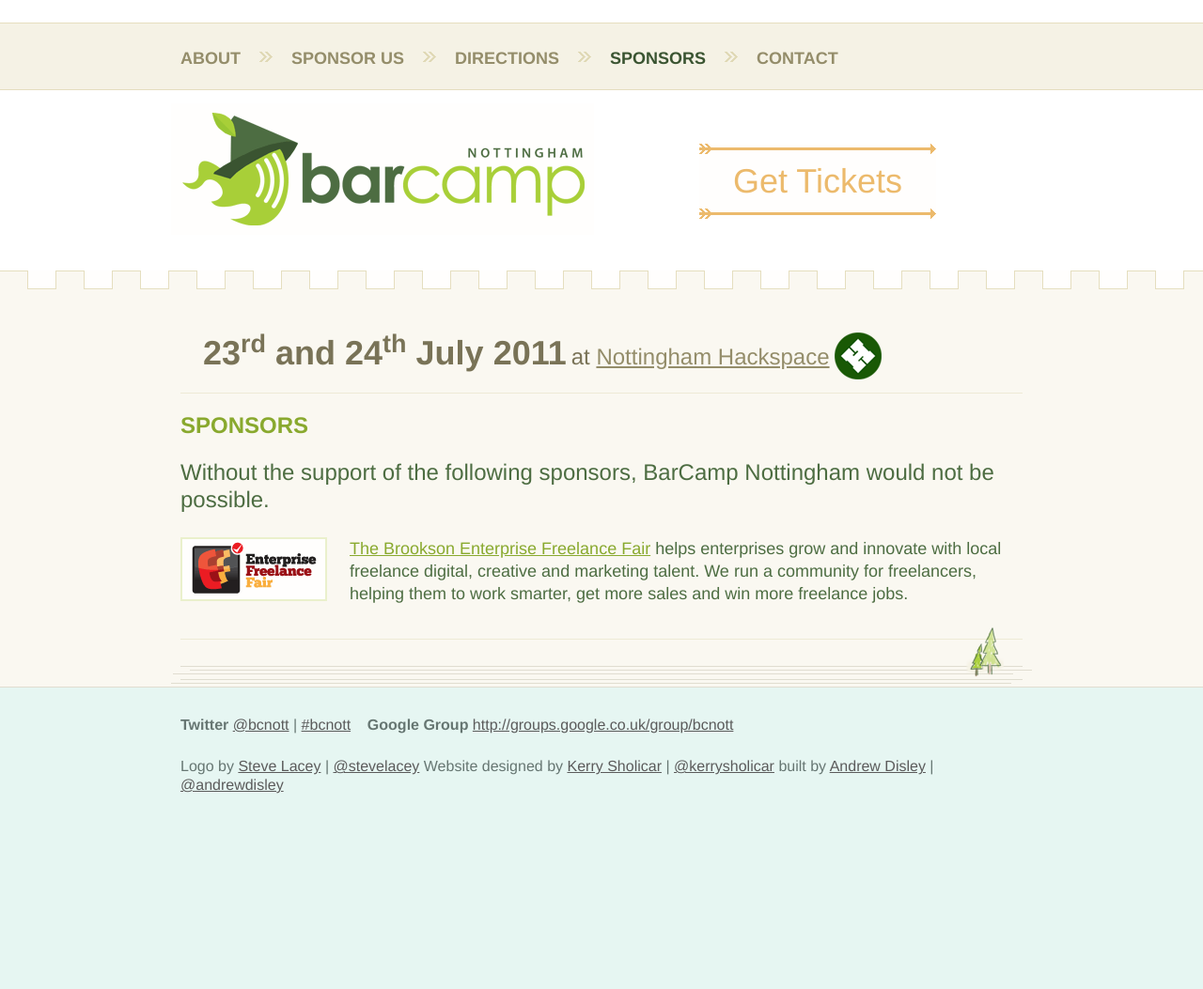
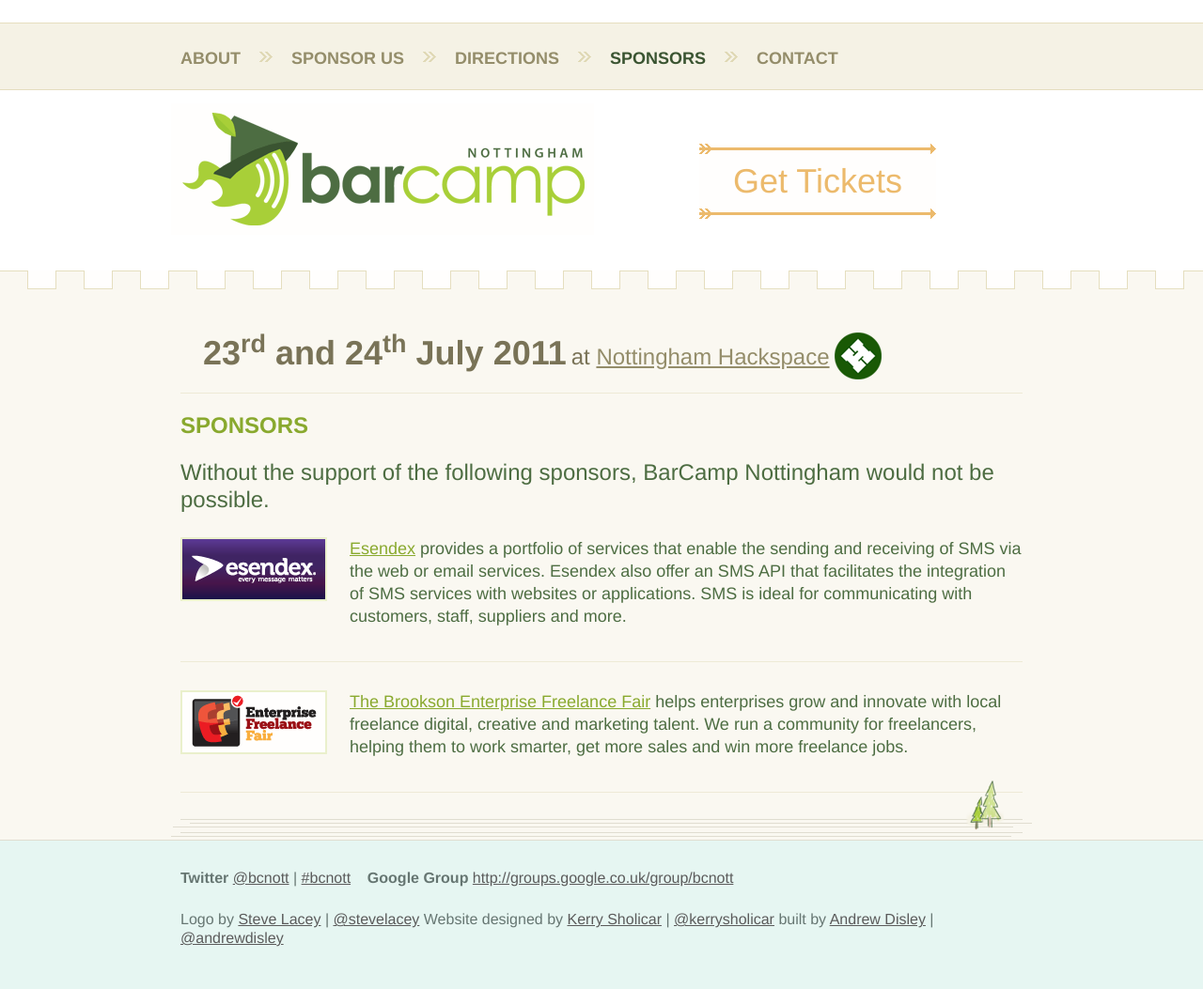
Before and after one commit to andrewdisley/barcamp-nottingham, a Jekyll site: the page built from sponsors.html, in a window 1280 px wide. Shown: the whole page at 94% size. Built offline with Jekyll 4.4.1, drawn with Linux system fonts in a browser that asks for light colours; before the commit the page ends 900 px from its top, so only the background shows below that.

Commit message:
Added Esendex sponsor

```diff
--- a/_includes/sponsors.html
+++ b/_includes/sponsors.html
@@ -1,6 +1,7 @@
         <aside id="Sponsors">
           <h2>Sponsors</h2>
           <ul>
+            <li class="null"><a href="http://www.esendex.co.uk/"><img alt="Esendex" height="64" src="{{ site.assets_url }}img/Esendex-logo.png" width="152"></a></li>
             <li class="null"><a href="http://www.enterprisefreelancefair.co.uk/"><img alt="Freelancce Jobs from EFF" height="64" src="{{ site.assets_url }}img/sponsor-enterprise-freelance-fair.png" width="152"></a></li>
           </ul>
         </aside>
--- a/sponsors.html
+++ b/sponsors.html
@@ -18,6 +18,10 @@ section: sponsors
           </header>
           <article class="sponsor">
             <div class="content">
+              <p><a href="http://www.esendex.co.uk/"><img alt="Esendex" height="64" src="{{ site.assets_url }}img/Esendex-logo.png" width="152"> Esendex</a> provides a portfolio of services that enable the sending and receiving of SMS via the web or email services. Esendex also offer an SMS API that facilitates the integration of SMS services with websites or applications. SMS is ideal for communicating with customers, staff, suppliers and more.</p>
+            </div>
+          </article>          <article class="sponsor">
+            <div class="content">
               <p><a href="http://www.enterprisefreelancefair.co.uk/"><img alt="Freelancce Jobs from EFF" height="64" src="{{ site.assets_url }}img/sponsor-enterprise-freelance-fair.png" width="152"> The Brookson Enterprise Freelance Fair</a> helps enterprises grow and innovate with local freelance digital, creative and marketing talent. We run a community for freelancers, helping them to work smarter, get more sales and win more freelance jobs.</p>
             </div>
           </article>
```
Also changed, not shown: assets/img/Esendex-logo.png (added).
